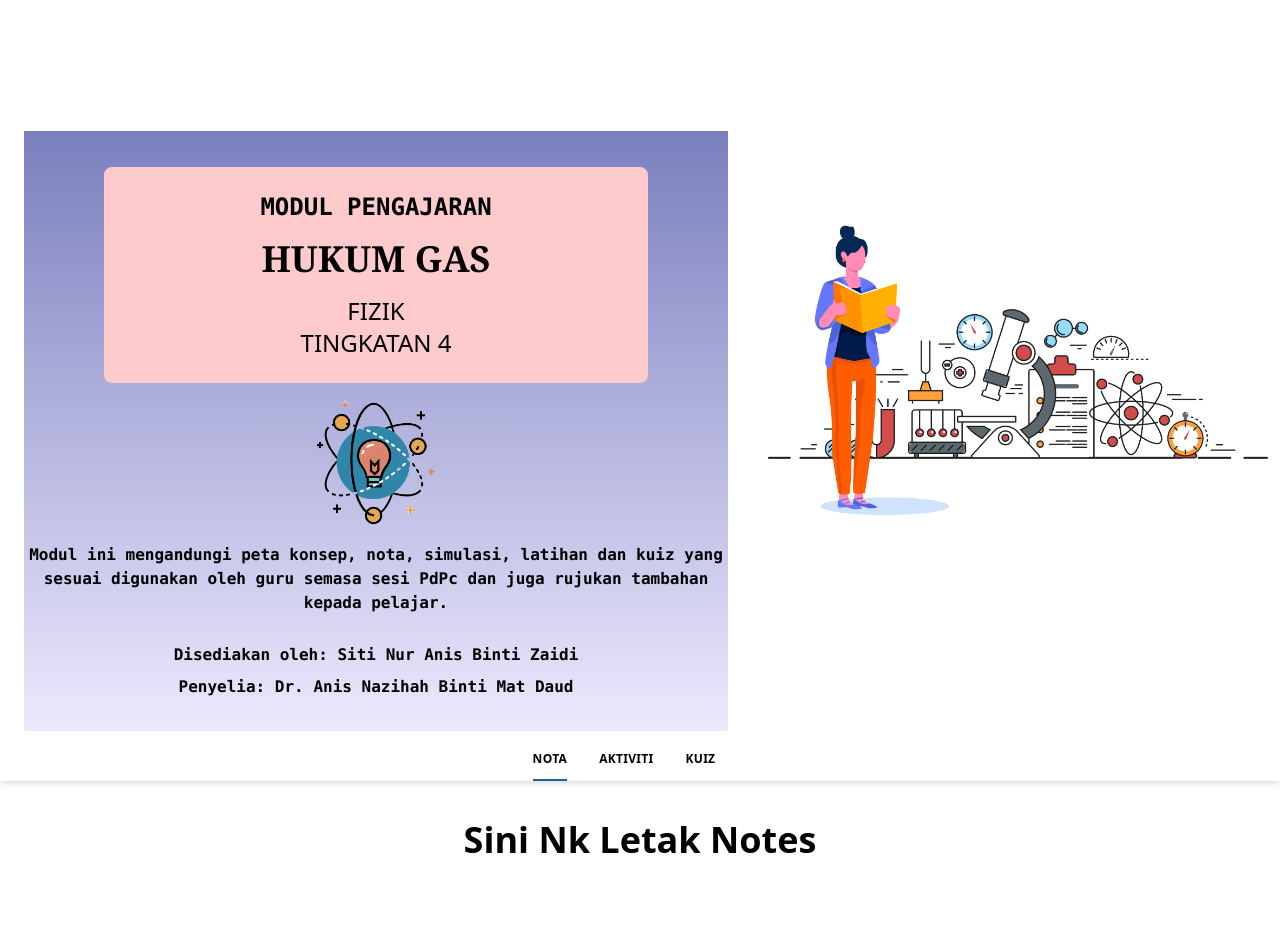
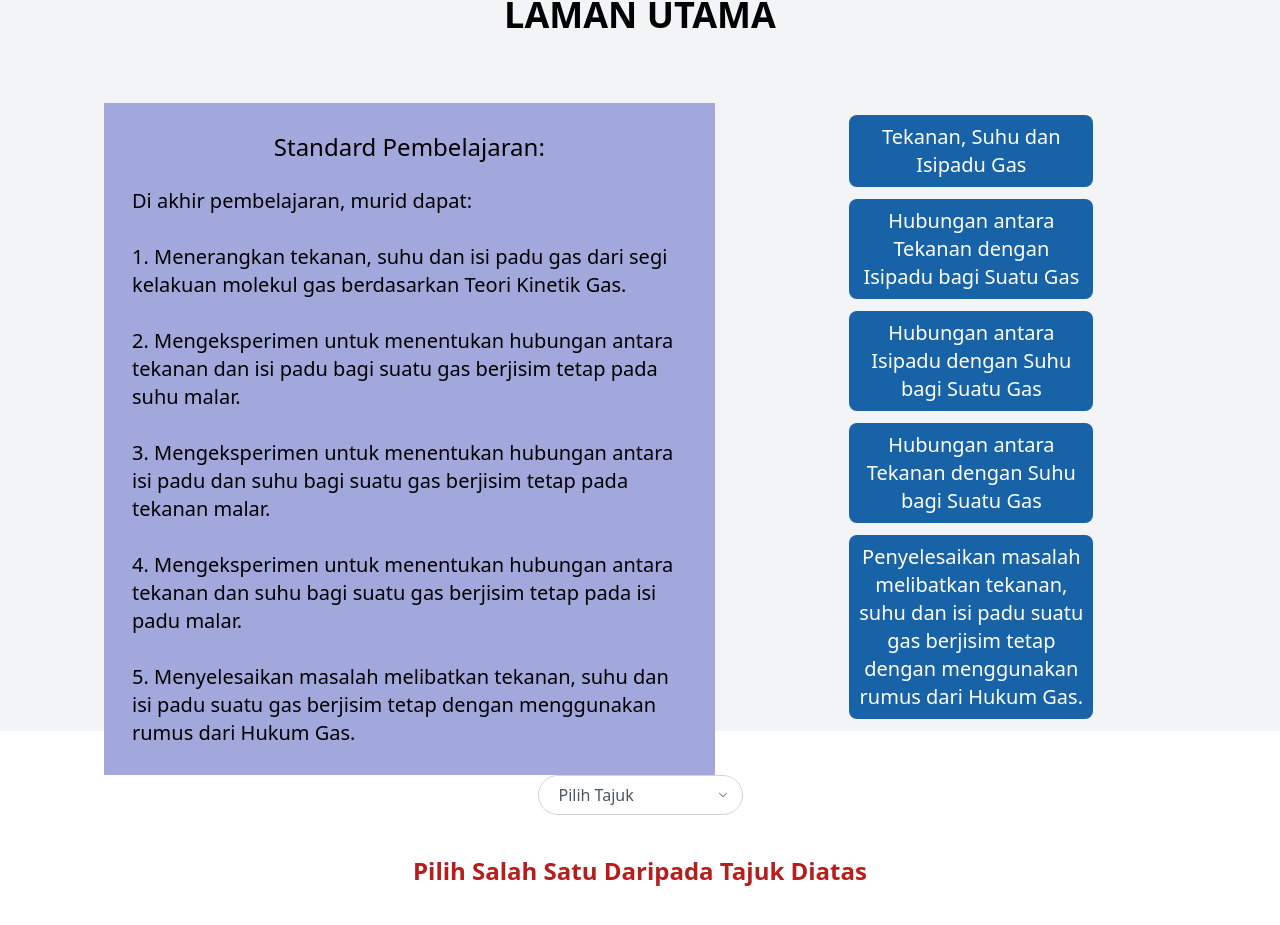
Before and after one commit to alifzulkifeli/fizikinteraktif, a React (Create React App) app: page / in a window 1280 px wide. Shown: the part 869-1794 px from the top of the page. Built offline with nearby package versions, Linux system fonts and the light colour scheme.

Commit message:
add task dropsown

```diff
--- a/src/App.js
+++ b/src/App.js
@@ -1,17 +1,41 @@
 
 import LandingPage from './components/LandingPage';
 import LamanUtama from './components/LamanUtama';
-import MindMap from './components/MindMap';
-import Note from './components/Note';
-import Steicky from './components/Steicky';
+import Gas from './components/Gas';
+import { useState } from 'react';
+
 
 
 function App() {
+
+  const [currentTajuk, setCurrentTajuk] = useState("tajuk")
+  const handleChange = (e) => {
+    setCurrentTajuk(e.target.value)
+  }
   return (
     <>
+      <LandingPage />
       <LamanUtama />
-      <LandingPage />
-      <Steicky />
+
+      <div className="flex justify-center mt-11">
+        <div class="relative inline-flex justify-center">
+          <svg class="w-2 h-2 absolute top-0 right-0 m-4 " xmlns="http://www.w3.org/2000/svg" viewBox="0 0 412 232"><path d="M206 171.144L42.678 7.822c-9.763-9.763-25.592-9.763-35.355 0-9.763 9.764-9.763 25.592 0 35.355l181 181c4.88 4.882 11.279 7.323 17.677 7.323s12.796-2.441 17.678-7.322l181-181c9.763-9.764 9.763-25.592 0-35.355-9.763-9.763-25.592-9.763-35.355 0L206 171.144z" fill="#648299" fill-rule="nonzero" /></svg>
+          <select class="border border-gray-300 rounded-full text-gray-600 h-10 pl-5 pr-10 bg-white hover:border-gray-400 focus:outline-none appearance-none" onChange={handleChange} >
+            <option value="tajuk" >Pilih Tajuk</option>
+            <option value="gas">Hukum Gas</option>
+            <option value="boyle" >Hukum Boyle</option>
+            <option value="charles">Hukum Charles</option>
+            <option value="lussac">Hukum Gay Lussac</option>
+
+          </select>
+        </div>
+      </div>
+
+      { currentTajuk === "tajuk" && <h1 className="text-center text-2xl font-extrabold font-monospace  text-red-700 p-3 py-9 mb-7 || md:p-10">Pilih Salah Satu Daripada Tajuk Diatas</h1>}
+      { currentTajuk === "gas" && <Gas />}
+      { currentTajuk === "boyle" && <h1>hello render boyle</h1>}
+      { currentTajuk === "charles" && <h1>hello render charles</h1>}
+      { currentTajuk === "lussac" && <h1>hello render lussac</h1>}
 
     </>
 
--- a/src/components/Aktiviti.js
+++ b/src/components/Aktiviti.js
@@ -1,5 +1,4 @@
 import React from 'react'
-import Embed from 'react-embed';
 import Simulation from './Simulation';
 
 export default function Aktiviti() {
--- a/src/components/Steicky.js
+++ b/src/components/Gas.js
@@ -4,7 +4,7 @@ import Note from './Note';
 import Aktiviti from './Aktiviti';
 import Kuiz from './Kuiz';
 
-export default function Steicky() {
+export default function Gas() {
   const [parentCounter, setParentCounter] = useState("Nota");
 
   return (
--- a/src/components/MindMap.js
+++ b/src/components/MindMap.js
@@ -1,7 +1,7 @@
 import React from 'react'
 import Zoom from 'react-medium-image-zoom'
 import 'react-medium-image-zoom/dist/styles.css'
-import Embed from 'react-embed';
+
 
 export default function MindMap() {
   return (
@@ -16,7 +16,7 @@ export default function MindMap() {
           className=" object-contain "
         />
       </Zoom>
-        <Embed url='' />
+
       </div>
 
     </section >
--- a/src/components/Simulation.js
+++ b/src/components/Simulation.js
@@ -3,7 +3,7 @@ import React from 'react'
 export default function Simulation() {
   return (
     <>
-      <h2 h2 className="sm:block md:hidden text-center text-4xl font-extrabold font-monospace p-3 py-9 mb-7 || md:p-10" > PETA KONSEP</h2 >
+      <h2 h2 className="sm:block md:hidden text-center text-2xl font-extrabold font-monospace  text-red-700 p-3 py-9 mb-7 || md:p-10" > Buka laman web menggunakan desktop untuk mengakses simulasi</h2 >
       <embed className="hidden md:block h-full w-full  " src="https://ch301.cm.utexas.edu/simulations/js/idealgaslaw/" type="" />
     </>
   )
--- a/src/index.css
+++ b/src/index.css
@@ -1,3 +1,16 @@
 @tailwind base;
 @tailwind components;
 @tailwind utilities;
+
+.arrow {
+  border: solid black;
+  border-width: 0 3px 3px 0;
+  display: inline-block;
+  padding: 3px;
+}
+
+
+.down {
+  transform: rotate(45deg);
+  -webkit-transform: rotate(45deg);
+}
```
